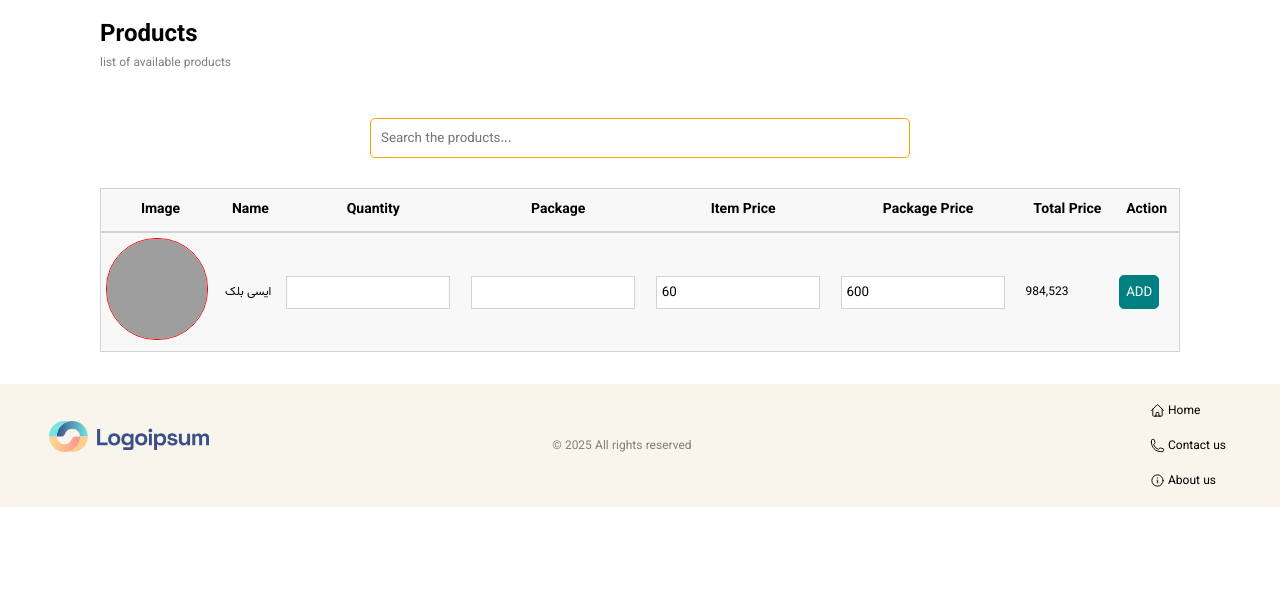
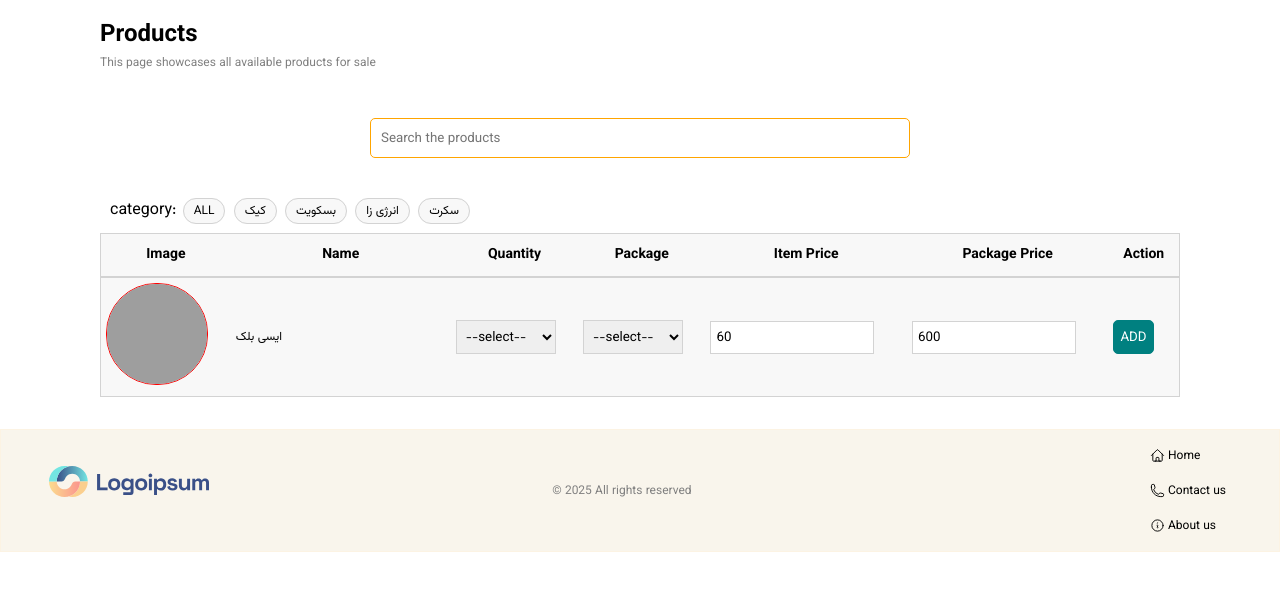
Before and after one commit to Esmat-Farjad/Commerce, a Django app: page /products/sale in a window 1280 px wide. Shown: the part 65-656 px from the top of the page. Run offline with Django 5.2, Linux system fonts and the light colour scheme; data comes from the database, SQL or seed files in the repository; both versions use the stored data as it was after the commit; style sheets or scripts are compiled from the project's sources; some libraries are stand-ins or nearby versions; some web fonts are replaced; grey boxes are pictures that could not be loaded.

Commit message:
category filter and custom filter templatetags added for dropdown list

```diff
--- a/src/static/styles/component/_form.scss
+++ b/src/static/styles/component/_form.scss
@@ -24,6 +24,7 @@
     border: 1px solid teal;
 
 }
+
 .btn-gradient{
     background-image: linear-gradient(135deg, #FF7E5F, #FF6FB4);
     color: white;
@@ -129,3 +130,32 @@
         background: #0056b3;
     }
 }
+
+// category filter
+.category-filter{
+    padding: 10px;
+    .btn-link{
+        border: 1px solid lightgray;
+        padding: 3px 10px;
+        background-color: #F8F8F8;
+        border-radius: 50px;
+        margin: 2px;
+        font-size: 12px;
+        color: inherit;
+        &:hover{
+            color: teal;
+        }
+    }
+}
+
+// select input
+.select-input{
+    width: 100px;
+    height: 34px;
+    border: 1px solid lightgray;
+    outline: none;
+    padding-left: 5px;
+    &:focus{
+        border: 1px solid teal;
+    }
+}
--- a/src/store/templates/sale/product_view.html
+++ b/src/store/templates/sale/product_view.html
@@ -1,6 +1,7 @@
 {% extends '_base.html' %}
 {% load i18n %}
 {% load static %}
+{% load custom_filters %}
 {% block title %}
     Store - Landing Page
 {% endblock title %}
@@ -8,25 +9,31 @@
 <div class="container">
     <div class="heading">
         <p class="title">{% trans 'Products' %}</p>
-        <p class="text">{% trans 'list of available products' %}</p>
+        <p class="text">{% trans 'This page showcases all available products for sale' %}</p>
     </div>
     <div class="block-content">
         <div class="search-box">
             <input
             type="search"
             class="search-input"
-            placeholder="{% trans 'Search the products...' %}">
+            placeholder="{% trans 'Search the products' %}">
         </div>
         <div class="table-holder">
+            <div class="category-filter">
+                <span>{% trans 'category' %}:</span>
+                <a href="#" class="btn btn-link">{% trans 'ALL' %}</a>
+                {% for category in categories %}
+                <a href="#" class="btn btn-link">{{category.name}}</a>
+                {% endfor %}
+            </div>
             <table class="table-hover">
                 <thead>
                     <th>{% trans 'Image' %}</th>
-                    <th>{% trans 'Name' %}</th>
+                    <th style="width:200px">{% trans 'Name' %}</th>
                     <th>{% trans 'Quantity' %}</th>
                     <th>{% trans 'Package' %}</th>
                     <th>{% trans 'Item Price' %}</th>
                     <th>{% trans 'Package Price' %}</th>
-                    <th>{% trans 'Total Price' %}</th>
                     <th>{% trans 'Action' %}</th>
                 </thead>
                 <tbody>
@@ -35,12 +42,26 @@
                         <td>
                             <img src="{{item.image.url}}" alt="image" class="tr-image">
                         </td>
-                        <td>{{item.name}}</td>
-                        <td><input type="number" class="table-input"></td>
-                        <td><input type="number" class="table-input"></td>
+                        <td style="width:200px">{{item.name}}</td>
+                        <td>
+                            <select name="quantity" class="select-input">
+                                <option value="" selected>{% trans '--select--' %}</option>
+                                {% for i in item.package_contain|range_filter %}
+                                    <option value="{{ i }}">{{ i }}</option>
+                                {% endfor %}
+                            </select>
+                        </td>
+                        <td>
+                            <select name="package" class="select-input">
+                                <option value="" selected>{% trans '--select--' %}</option>
+                                {% for i in item.package_contain|range_filter %}
+                                    <option value="{{ i }}">{{ i }}</option>
+                                {% endfor %}
+                            </select>
+                        </td>
                         <td><input type="number" class="table-input"value={{ item.item_sale_price|default:"" }}></td>
                         <td><input type="number" class="table-input"value={{item.package_sale_price|default:""}}></td>
-                        <td>984,523</td>
+
                         <td><button class="btn btn-teal">{% trans 'ADD' %}</button></td>
                     </tr>
                     {% endfor %}
--- /dev/null
+++ b/src/store/templatetags/custom_filters.py
@@ -0,0 +1,7 @@
+from django import template
+
+register = template.Library()
+
+@register.filter
+def range_filter(value):
+    return range(1, value + 1)
--- a/src/store/views.py
+++ b/src/store/views.py
@@ -115,7 +115,11 @@ def purchase(request):
 
 def products_view(request):
     products = Purchase.objects.all()
+    categories = Category.objects.all()
+
+
     context ={
-        'products':products
+        'products':products,
+        'categories':categories
     }
     return render(request, 'sale/product_view.html',context)
```
Also changed, not shown: src/db.sqlite3, src/locale/fa/LC_MESSAGES/django.po, src/store/templatetags/__init__.py (added), 3 other files.
